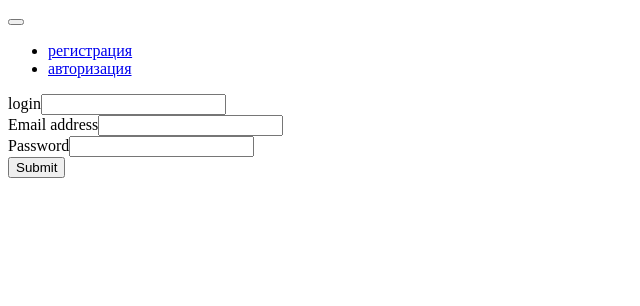
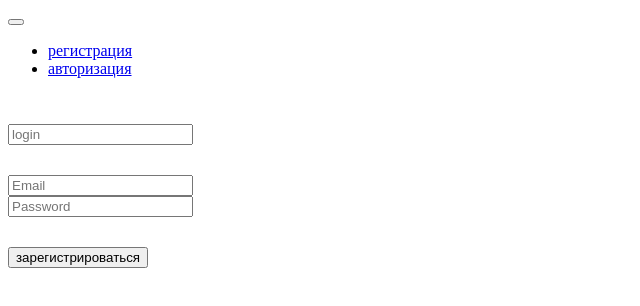
Before and after one commit to gid2/lIbrary, a React app: page /auth/reg in a window 1280 px wide. Shown: the top 306 px of the page, without its empty margins (0-640 px from the left). Built offline with nearby package versions, Linux system fonts and the light colour scheme; the HTML template or start-up script is replaced by a standard one.

Commit message:
first_main_add_book components

```diff
--- /dev/null
+++ b/sessions/oh-FBwTjqc5ZqMlb5uXXa9dqKymluAc_.json
@@ -0,0 +1 @@
+{"cookie":{"originalMaxAge":43200000,"expires":"2022-12-22T07:05:56.512Z","httpOnly":true,"path":"/"},"user":{"id":6,"login":"цук","email":"marktt@bk.ru"},"__lastAccess":1671649556512}
--- a/src/components/Body/FirstPage.jsx
+++ b/src/components/Body/FirstPage.jsx
@@ -1,28 +1,21 @@
 import React, { useState } from 'react'
-import { useParams } from 'react-router-dom'
 
 export default function Firstpage() {
     const [allbooks, setAllbooks] = useState([])
 
-    const response = fetch('/.....')
+    const response = fetch('/api/registration')
         .then((response) => response.json())
         .then((data) => setAllbooks(data))
+    // сюда приходят все книги с базы данныхс ручки в apirouter /registration
+    // то что лежит в переменной allBooksFirstPage
+    // нужно накатить сиды и вытащить их
 
-    //что придет с базы данных ?
     return (
         <>
             <h1>hello</h1>
-            {/* {
-                allbooks.map((el) =>  <div className={el.name} style="width: 18rem;" />
-                       <img src="..." className="card-img-top" alt="..." />
-            <div className="card-body" />
-            <h5 className="card-title">name film </h5>
-            <p className="card-text">{el.title}</p>
-            <a href="/...." className="btn btn-primary">go about book</a>
-
-            // лайки
-                )
-            } */}
+            <h3>сюда подать компонент из бута, карточку для отрисовки всех фильмов и какой
+                то компонент для рейтинга книги
+            </h3>
         </>
     )
 }
--- /dev/null
+++ b/src/components/Body/Mainpage.jsx
@@ -0,0 +1,21 @@
+import React, { useState } from 'react'
+
+export default function Mainpage() {
+    const [allbooksMainPage, setAllbooksMainPage] = useState([])
+
+    const response = fetch('/api/firstpage')
+        .then((response) => response.json())
+        .then((data) => setAllbooksMainPage(data))
+    // сюда приходят все книги с базы данныхс ручки в apirouter /mainpage
+    // то что лежит в переменной allbooksMainPage
+    // нужно накатить сиды и вытащить их
+
+    return (
+        <>
+            <h1>hello</h1>
+            <h3>сюда подать компонент из бута, карточку для отрисовки всех фильмов
+                и компонент с рейтигом книги, и в низу добавить кнопку Добавать книгу
+            </h3>
+        </>
+    )
+}
--- /dev/null
+++ b/src/components/Body/Newbook.jsx
@@ -0,0 +1,43 @@
+import React, { useState } from 'react'
+
+export default function Newbook() {
+    const [newbook, setNewbook] = useState([])
+
+    const AddBooker = async (e) => {
+        e.preventDefault()
+        const response = await fetch('/api/newbook', {
+            method: 'POST',
+            headers: {
+                'Content-type': 'application/json;charSet=utf-8',
+            },
+            body: JSON.stringify(Object.fromEntries(new FormData(e.target)))
+        })
+        if (response.ok) {
+            window.location = '/mainpage'  // --->проверить адрес
+        } else {
+            window.location = '/newbook'
+        }
+    }
+
+    return (
+        <>
+            <form onSubmit={AddBooker} >
+                <div style={{ marginTop: '30px',marginBottom: '30px' }}>Add new book</div>
+                <div className="input-group mb-3">
+                    <input type="text" class="form-control" placeholder="название" aria-label="Example text with button addon" aria-describedby="button-addon1" />
+                </div>
+                <div className="input-group mb-3">
+                    <input type="text" class="form-control" placeholder="автор" aria-label="Example text with button addon" aria-describedby="button-addon1" />
+                </div>
+                <div className="input-group mb-3">
+                    <input type="text" class="form-control" placeholder="комментарий" aria-label="Example text with button addon" aria-describedby="button-addon1" />
+                </div>
+                <div className="input-group mb-3">
+                    <input type="text" class="form-control" placeholder="ссылка с фото для обложки" aria-label="Example text with button addon" aria-describedby="button-addon1" />
+                </div>
+
+                <button style={{ marginTop: '30px',marginBottom: '30px' }} type="submit" className="btn btn-success">Add book</button>
+            </form>
+        </>
+    )
+}
--- a/src/components/Main/App.jsx
+++ b/src/components/Main/App.jsx
@@ -1,6 +1,8 @@
 import React from 'react';
 import { Routes, Route } from 'react-router-dom';
 import Firstpage from '../Body/FirstPage';
+import Mainpage from '../Body/Mainpage';
+import Newbook from '../Body/Newbook';
 import Navbar from '../Navbar';
 import Auth from '../registr/Auth';
 import Registration from '../registr/Registration';
@@ -14,6 +16,8 @@ export default function App({ userId }) {
         <Route path="/auth/" element={<Auth />} />
         <Route path="/auth/reg" element={<Registration />} />
         <Route path="/firstpage" element={<Firstpage />} />
+        <Route path="/mainpage" element={<Mainpage />} />
+        <Route path="/newbook" element={<Newbook />} />
       </Routes>
     </>
   );
--- a/src/components/registr/Auth.jsx
+++ b/src/components/registr/Auth.jsx
@@ -22,14 +22,14 @@ export default function Auth() {
       {' '}
       <form onSubmit={submitHandler}>
         <div className="mb-3">
-          <label htmlFor="exampleInputEmail1" className="form-label">Email address</label>
-          <input name="email" type="email" className="form-control" id="exampleInputEmail1" aria-describedby="emailHelp" />
+          <label style={{ marginTop: '30px', marginBottom: '30px' }} htmlFor="exampleInputEmail1" className="form-label"></label>
+          <input name="email" type="email" placeholder="Email" className="form-control" id="exampleInputEmail1" aria-describedby="emailHelp" />
         </div>
         <div className="mb-3">
-          <label htmlFor="exampleInputPassword1" className="form-label">Password</label>
-          <input name="password" type="password" className="form-control" id="exampleInputPassword1" />
+          <label htmlFor="exampleInputPassword1" className="form-label"></label>
+          <input name="password" type="password" placeholder="Password" className="form-control" id="exampleInputPassword1" />
         </div>
-        <button type="submit" className="btn btn-primary">Submit</button>
+        <button style={{ marginTop: '30px', marginBottom: '30px' }} type="submit" className="btn btn-success">авторизоваться</button>
       </form>
 
     </div>
--- a/src/components/registr/Registration.jsx
+++ b/src/components/registr/Registration.jsx
@@ -22,18 +22,18 @@ export default function Registration() {
   return (
     <form onSubmit={submitHandler}>
       <div className="mb-3">
-        <label htmlFor="exampleInputEmail1" className="form-label">login</label>
-        <input name="login" type="text" className="form-control" id="exampleInputEmail1" aria-describedby="emailHelp" />
+        <label htmlFor="exampleInputEmail1" className="form-label"></label>
+        <input name="login" style={{ marginTop: '30px', marginBottom: '30px' }} placeholder="login" type="text" className="form-control" id="exampleInputEmail1" aria-describedby="emailHelp" />
       </div>
       <div className="mb-3">
-        <label htmlFor="exampleInputEmail1" className="form-label">Email address</label>
-        <input name="email" type="email" className="form-control" id="exampleInputEmail1" aria-describedby="emailHelp" />
+        <label htmlFor="exampleInputEmail1" className="form-label"></label>
+        <input name="email" placeholder="Email" type="email" className="form-control" id="exampleInputEmail1" aria-describedby="emailHelp" />
       </div>
       <div className="mb-3">
-        <label htmlFor="exampleInputPassword1" className="form-label">Password</label>
-        <input name="password" type="password" className="form-control" id="exampleInputPassword1" />
+        <label htmlFor="exampleInputPassword1" className="form-label"></label>
+        <input name="password" placeholder="Password" type="password" className="form-control" id="exampleInputPassword1" />
       </div>
-      <button type="submit" className="btn btn-primary">Submit</button>
+      <button type="submit" style={{ marginTop: '30px', marginBottom: '30px' }} className="btn btn-success">зарегистрироваться</button>
     </form>
   );
 }
--- a/src/routes/indexRouter.js
+++ b/src/routes/indexRouter.js
@@ -6,6 +6,7 @@ const router = express.Router();
 router.get('/', async (req, res) => {
   res.render('Layout');
 });
+
 router.get('/', (req, res) => {
   const initState = { title: 'Home' };
   res.redirect('/auth/reg');
```
Also changed, not shown: src/routes/apiRouter.js (+22 -0 lines), src/server.js (+6 -2 lines).
